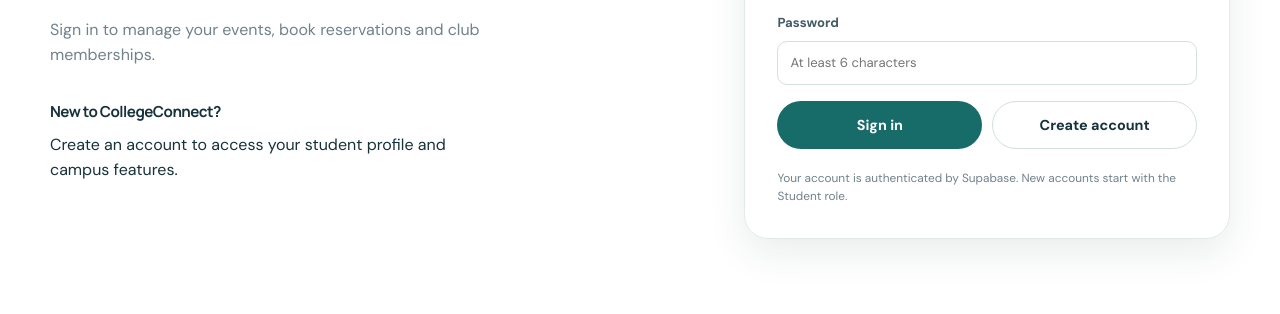
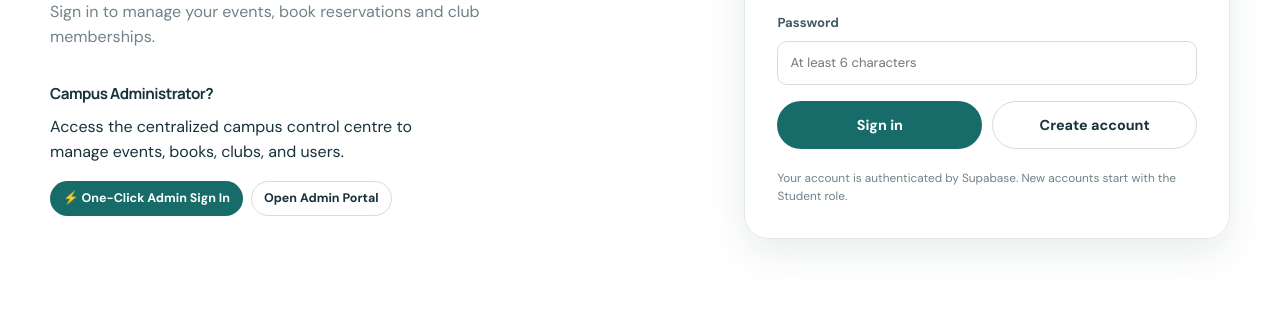
Before and after one commit to klinternship2026-droid/Collegeconnect, a plain HTML site: page index.html in a window 1280 px wide. Both pictures are taken after a click on the link "Login". Shown: the part 486-800 px from the top of the page. Drawn offline with nearby package versions, Linux system fonts and the light colour scheme.

Commit message:
Add easy admin entrance in footer, login intro, and direct portal redirection

```diff
--- a/app.js
+++ b/app.js
@@ -532,6 +532,7 @@
       currentUserId = "u-admin";
       renderHeader();
       renderAdmin();
+      go("admin");
       toast("Signed in as Administrator (Taylor Morgan)");
       return;
     }
--- a/index.html
+++ b/index.html
@@ -316,8 +316,12 @@
               memberships.
             </p>
             <div class="demo-accounts">
-              <h3>New to CollegeConnect?</h3>
-              <p>Create an account to access your student profile and campus features.</p>
+              <h3>Campus Administrator?</h3>
+              <p>Access the centralized campus control centre to manage events, books, clubs, and users.</p>
+              <div style="display:flex;gap:8px;margin-top:10px;flex-wrap:wrap">
+                <button type="button" class="button button-primary button-small" data-admin-login="true">⚡ One-Click Admin Sign In</button>
+                <a href="#admin" class="button button-outline button-small">Open Admin Portal</a>
+              </div>
             </div>
           </div>
           <div class="login-card">
@@ -507,7 +511,8 @@
         <p>Campus life, connected. Made for the moments that matter.</p>
         <div class="footer-links">
           <a href="#events">Events</a><a href="#library">Library</a
-          ><a href="#clubs">Clubs</a><a href="#gallery">Gallery</a>
+          ><a href="#clubs">Clubs</a><a href="#gallery">Gallery</a
+          ><a href="#admin">Admin Portal</a>
         </div>
       </div>
       <div class="footer-bottom">
```
